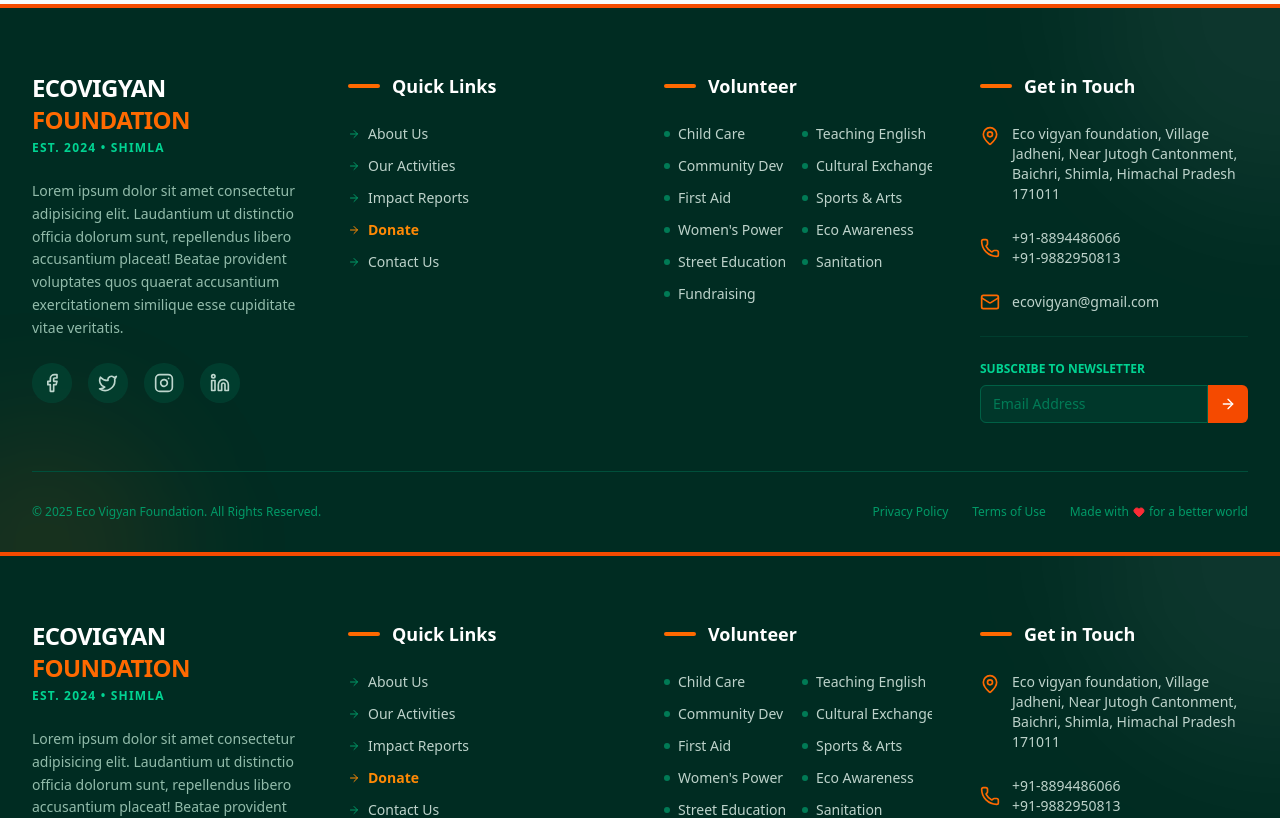
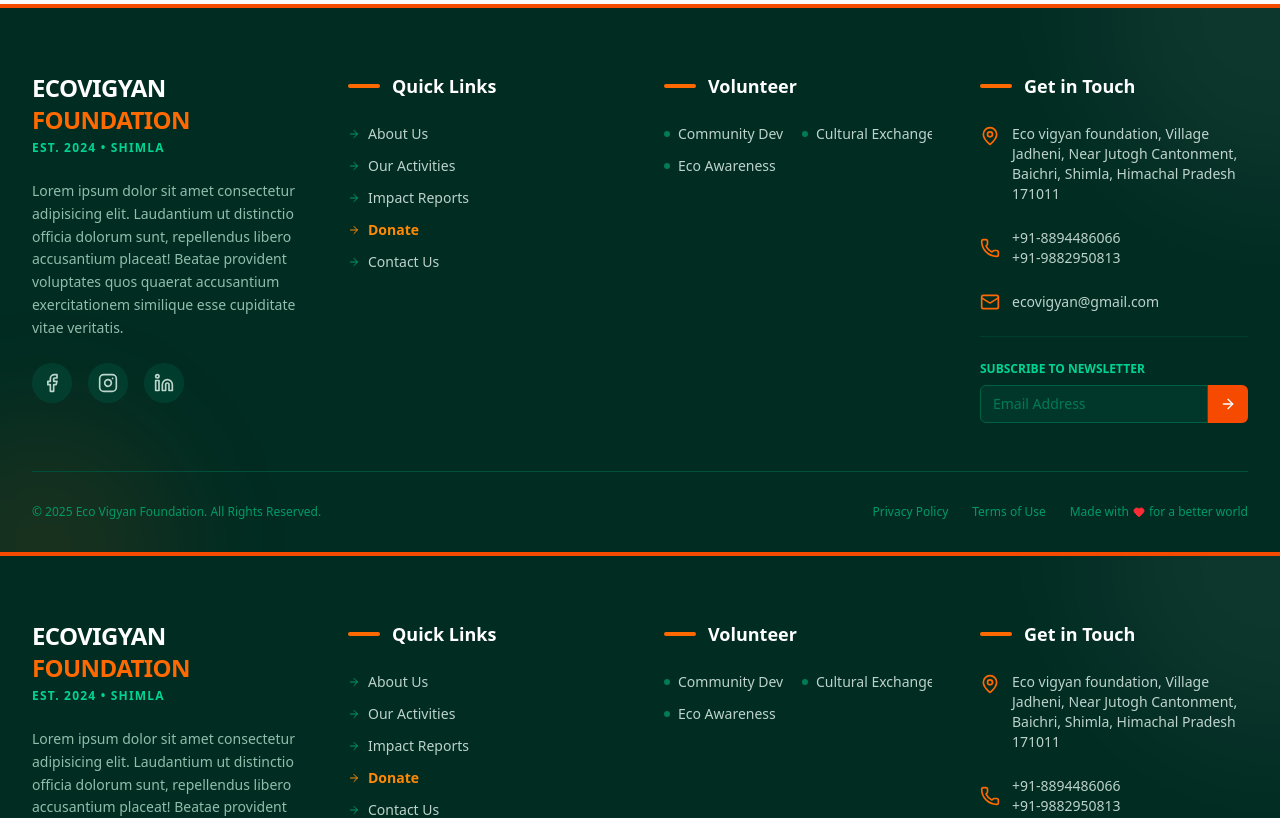
Before and after one commit to ecovigyanfoundation/eco-vigyan-foundation, a Next.js app: page /donate in a window 1280 px wide. Shown: the part 1420-2238 px from the top of the page. Built offline with nearby package versions, Linux system fonts and the light colour scheme.

Commit message:
home page changes

```diff
--- a/src/app/page.js
+++ b/src/app/page.js
@@ -235,10 +235,7 @@ export default function HomePage() {
                   href="/about"
                   className="group inline-flex items-center text-orange-600 font-bold"
                 >
-                  <span className="border-b-2 border-transparent group-hover:border-orange-600">
-                    Read our full story
-                  </span>
-                  <ArrowRight className="ml-2 w-5 h-5 group-hover:translate-x-1 transition" />
+
                 </Link>
               </div>
             </FramerAnimation>
@@ -368,7 +365,6 @@ export default function HomePage() {
       ------------------------------------------------------------------- */}
       <TestimonialSection />
 
-      <Footer />
     </div>
   );
 }
--- a/src/components/Footer.jsx
+++ b/src/components/Footer.jsx
@@ -37,17 +37,16 @@ const itemVariants = {
 
 export default function Footer() {
   const volunteerPrograms = [
-    "Child Care", "Teaching English",
+
     "Community Dev", "Cultural Exchange",
-    "First Aid", "Sports & Arts",
-    "Women's Power", "Eco Awareness",
-    "Street Education", "Sanitation",
-    "Fundraising"
+
+    , "Eco Awareness",
+
+
   ];
 
   const socialLinks = [
     { icon: Facebook, href: "#" },
-    { icon: Twitter, href: "#" },
     { icon: Instagram, href: "#" },
     { icon: Linkedin, href: "#" },
   ];
```
